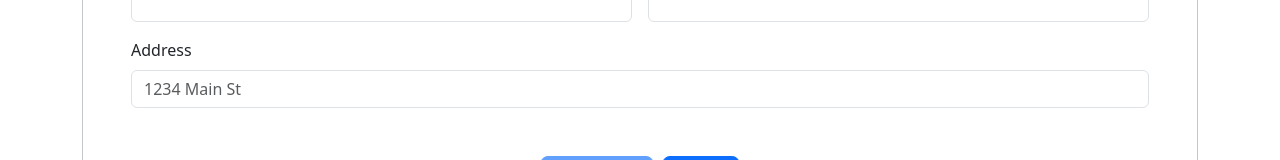
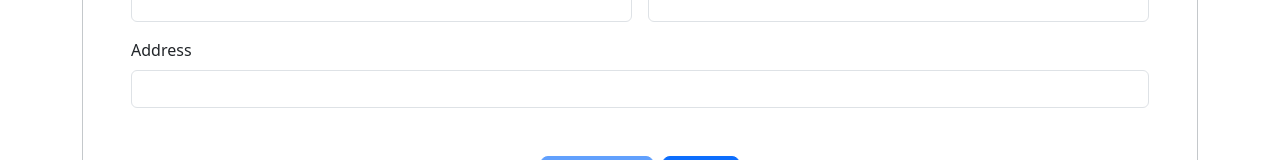
Before and after one commit to ShofiqulShuvo/investax-e-checklists, a plain HTML site: page index.html in a window 1280 px wide. Shown: the part 461-621 px from the top of the page. Drawn offline with nearby package versions, Linux system fonts and the light colour scheme.

Commit message:
form check

```diff
--- a/index.html
+++ b/index.html
@@ -95,7 +95,6 @@
                   type="text"
                   class="form-control"
                   id="inputAddress"
-                  placeholder="1234 Main St"
                 />
               </div>
             </div>
```
